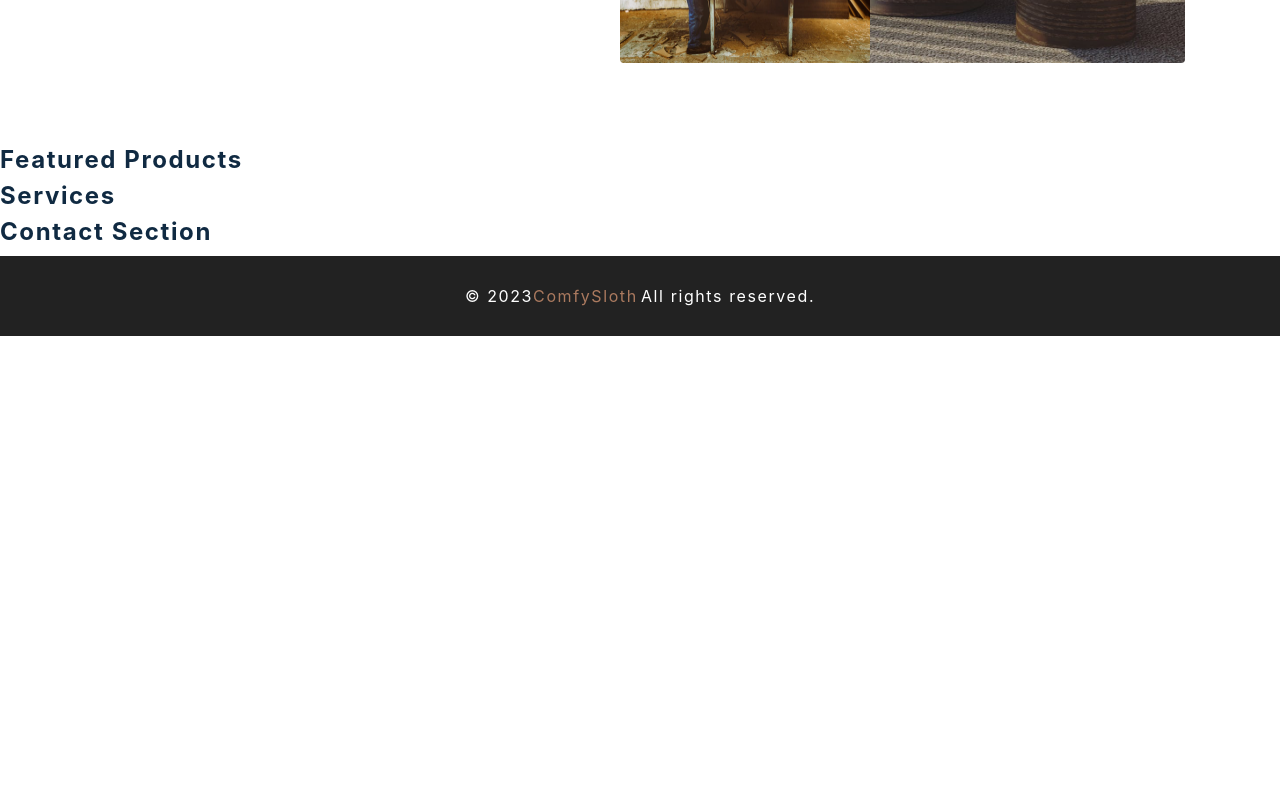
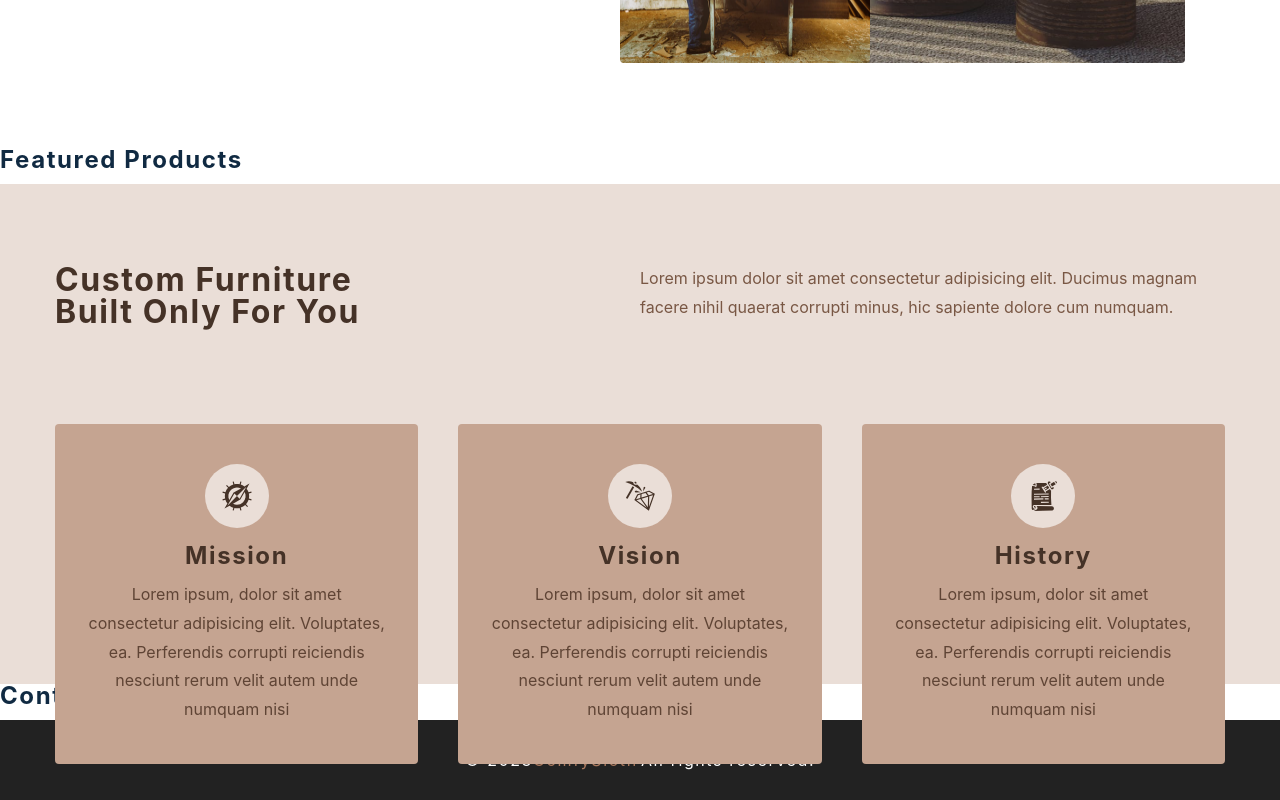
Before and after one commit to brunoanunciacaosouza/comfy-sloth, a React (Create React App) app: page / in a window 1280 px wide. Shown: the part 652-1452 px from the top of the page. Before the commit the page ends 988 px from the top, so only its background shows below. Built offline with nearby package versions, Linux system fonts and the light colour scheme.

Commit message:
home page services

```diff
--- a/src/components/Services.jsx
+++ b/src/components/Services.jsx
@@ -1,10 +1,37 @@
-import React from 'react'
-import styled from 'styled-components'
-import { services } from '../utils/constants'
+import React from 'react';
+import styled from 'styled-components';
+import { services } from '../utils/constants';
 
 const Services = () => {
-  return <h4>services </h4>
-}
+  return (
+    <Wrapper>
+      <div className='section-center'>
+        <article className='header'>
+          <h3>
+            custom furniture <br /> built only for you
+          </h3>
+          <p>
+            Lorem ipsum dolor sit amet consectetur adipisicing elit. Ducimus
+            magnam facere nihil quaerat corrupti minus, hic sapiente dolore cum
+            numquam.
+          </p>
+        </article>
+        <div className='services-center'>
+          {services.map((service) => {
+            const { id, icon, title, text } = service;
+            return (
+              <article key={id} className='service'>
+                <span className='icon'>{icon}</span>
+                <h4>{title}</h4>
+                <p>{text}</p>
+              </article>
+            );
+          })}
+        </div>
+      </div>
+    </Wrapper>
+  );
+};
 
 const Wrapper = styled.section`
   h3,
@@ -68,5 +95,5 @@
       transform: translateY(5rem);
     }
   }
-`
-export default Services
+`;
+export default Services;
```
